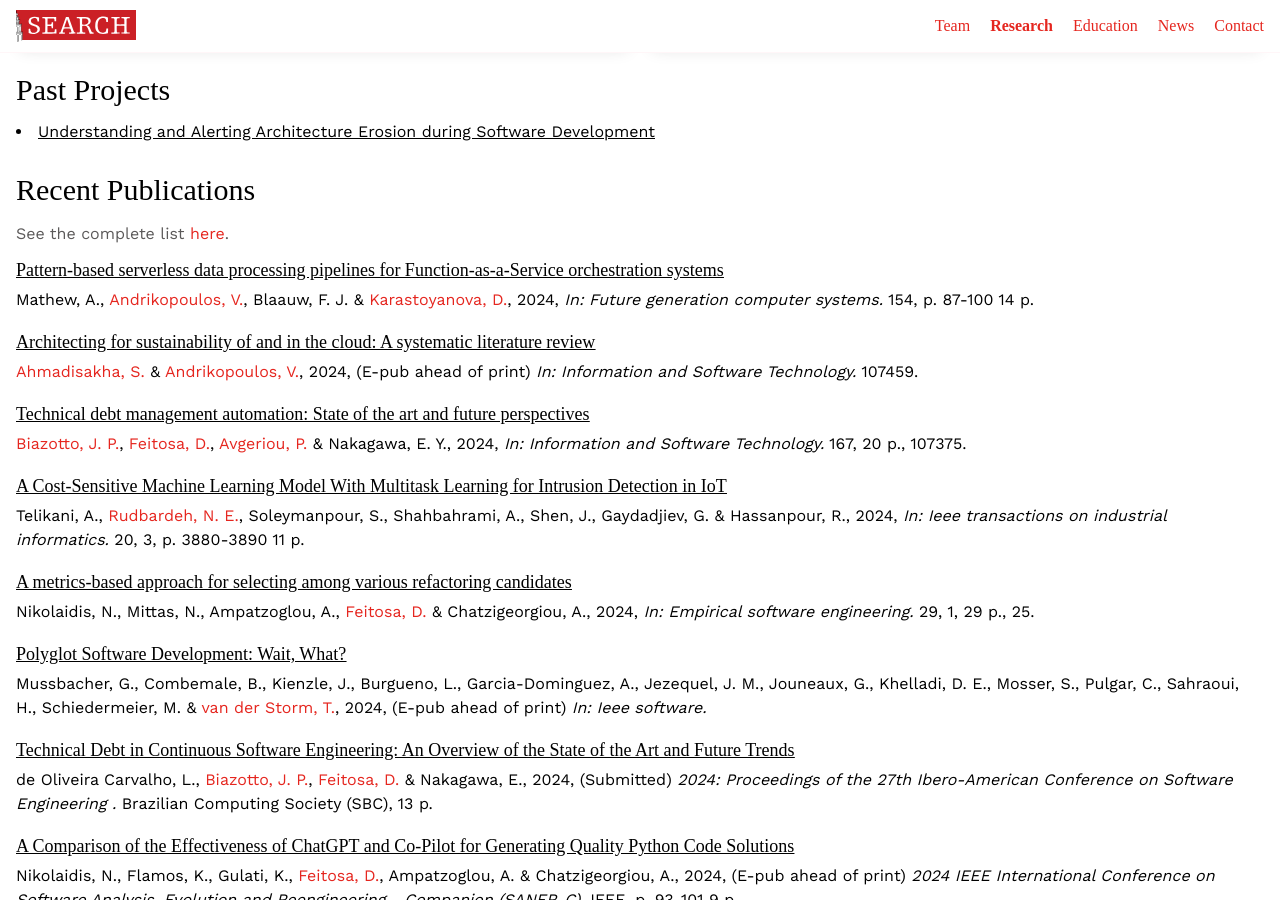
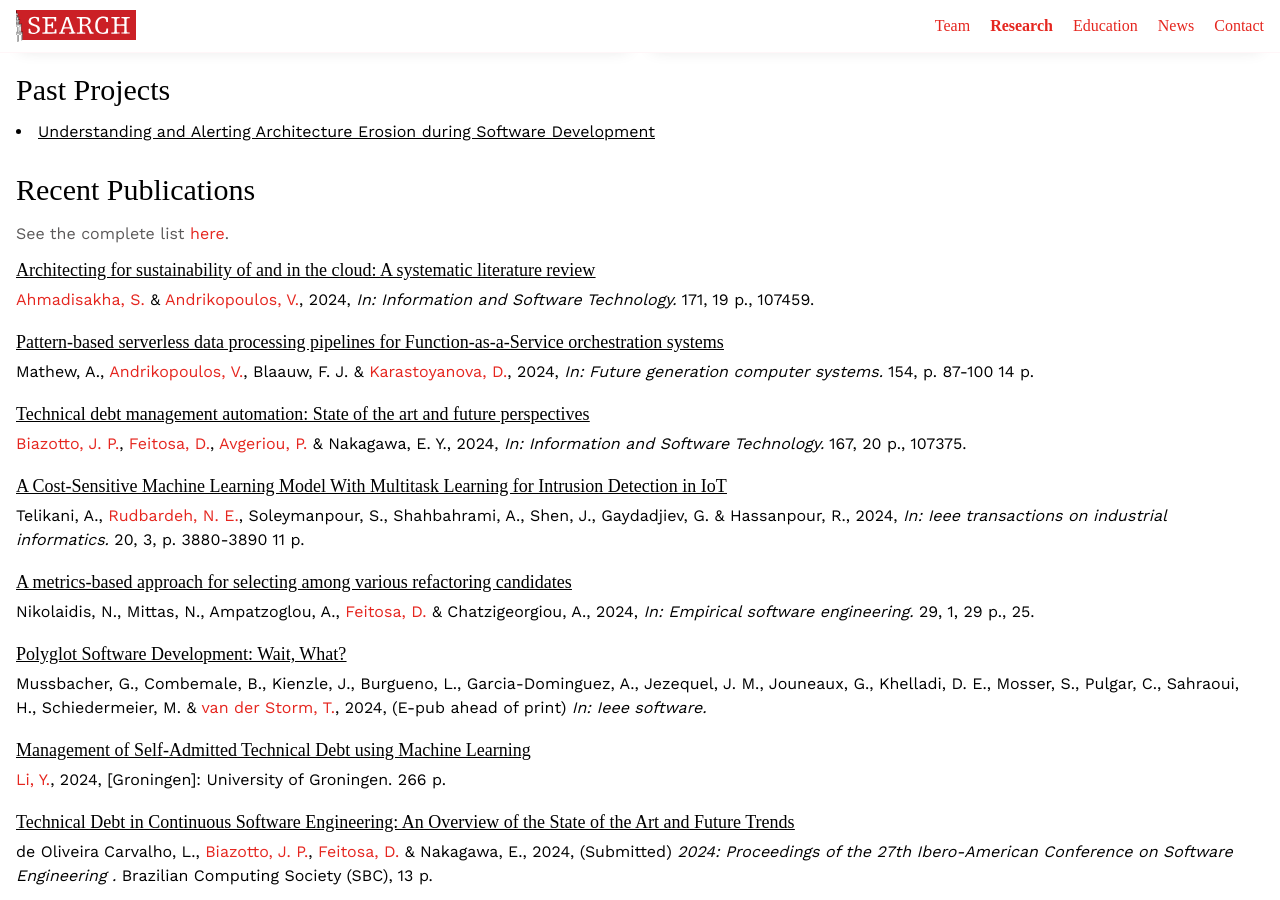
Before and after one commit to search-rug/search-rug.github.io, a Jekyll site: the page built from _pages/research.html, in a window 1280 px wide and 900 px high, scrolled down 944 px. Built offline with Jekyll 4.4.1, drawn with Linux system fonts in a browser that asks for light colours; some web fonts are replaced.

Commit message:
Update contributions

```diff
--- a/_data/publications.json
+++ b/_data/publications.json
@@ -1,13 +1,13 @@
 [
+    {
+        "title": "Architecting for sustainability of and in the cloud: A systematic literature review",
+        "url": "https://research.rug.nl/en/publications/architecting-for-sustainability-of-and-in-the-cloud-a-systematic-",
+        "description": "<div class=\"rendering rendering_researchoutput  rendering_researchoutput_portal-short rendering_contributiontojournal rendering_portal-short rendering_contributiontojournal_portal-short\"><h3 class=\"title\"><a rel=\"ContributionToJournal\" href=\"https://research.rug.nl/en/publications/architecting-for-sustainability-of-and-in-the-cloud-a-systematic-\" class=\"link\"><span>Architecting for sustainability of and in the cloud: A systematic literature review</span></a></h3><a rel=\"Person\" href=\"https://research.rug.nl/en/persons/sahar-ahmadisakha\" class=\"link person\"><span>Ahmadisakha, S.</span></a> &amp; <a rel=\"Person\" href=\"https://research.rug.nl/en/persons/vasilios-andrikopoulos\" class=\"link person\"><span>Andrikopoulos, V.</span></a>, <span class=\"date\">2024</span>, <span class=\"journal\">In: <span>Information and Software Technology.</span></span> <span class=\"volume\">171</span>, <span class=\"numberofpages\">19 p.</span>, 107459.</div>"
+    },
     {
         "title": "Pattern-based serverless data processing pipelines for Function-as-a-Service orchestration systems",
         "url": "https://research.rug.nl/en/publications/pattern-based-serverless-data-processing-pipelines-for-function-a",
         "description": "<div class=\"rendering rendering_researchoutput  rendering_researchoutput_portal-short rendering_contributiontojournal rendering_portal-short rendering_contributiontojournal_portal-short\"><h3 class=\"title\"><a rel=\"ContributionToJournal\" href=\"https://research.rug.nl/en/publications/pattern-based-serverless-data-processing-pipelines-for-function-a\" class=\"link\"><span>Pattern-based serverless data processing pipelines for Function-as-a-Service orchestration systems</span></a></h3><span>Mathew, A.</span>, <a rel=\"Person\" href=\"https://research.rug.nl/en/persons/vasilios-andrikopoulos\" class=\"link person\"><span>Andrikopoulos, V.</span></a>, <span>Blaauw, F. J.</span> &amp; <a rel=\"Person\" href=\"https://research.rug.nl/en/persons/dimka-karastoyanova\" class=\"link person\"><span>Karastoyanova, D.</span></a>, <span class=\"date\">2024</span>, <span class=\"journal\">In: <span>Future generation computer systems.</span></span> <span class=\"volume\">154</span>, <span class=\"pages\">p. 87-100</span> <span class=\"numberofpages\">14 p.</span></div>"
-    },
-    {
-        "title": "Architecting for sustainability of and in the cloud: A systematic literature review",
-        "url": "https://research.rug.nl/en/publications/architecting-for-sustainability-of-and-in-the-cloud-a-systematic-",
-        "description": "<div class=\"rendering rendering_researchoutput  rendering_researchoutput_portal-short rendering_contributiontojournal rendering_portal-short rendering_contributiontojournal_portal-short\"><h3 class=\"title\"><a rel=\"ContributionToJournal\" href=\"https://research.rug.nl/en/publications/architecting-for-sustainability-of-and-in-the-cloud-a-systematic-\" class=\"link\"><span>Architecting for sustainability of and in the cloud: A systematic literature review</span></a></h3><a rel=\"Person\" href=\"https://research.rug.nl/en/persons/sahar-ahmadisakha\" class=\"link person\"><span>Ahmadisakha, S.</span></a> &amp; <a rel=\"Person\" href=\"https://research.rug.nl/en/persons/vasilios-andrikopoulos\" class=\"link person\"><span>Andrikopoulos, V.</span></a>, <span class=\"date\">2024</span>, (E-pub ahead of print) <span class=\"journal\">In: <span>Information and Software Technology.</span></span> 107459.</div>"
     },
     {
         "title": "Technical debt management automation: State of the art and future perspectives",
@@ -28,6 +28,11 @@
         "title": "Polyglot Software Development: Wait, What?",
         "url": "https://research.rug.nl/en/publications/polyglot-software-development-wait-what",
         "description": "<div class=\"rendering rendering_researchoutput  rendering_researchoutput_portal-short rendering_contributiontojournal rendering_portal-short rendering_contributiontojournal_portal-short\"><h3 class=\"title\"><a rel=\"ContributionToJournal\" href=\"https://research.rug.nl/en/publications/polyglot-software-development-wait-what\" class=\"link\"><span>Polyglot Software Development: Wait, What?</span></a></h3><span>Mussbacher, G.</span>, <span>Combemale, B.</span>, <span>Kienzle, J.</span>, <span>Burgueno, L.</span>, <span>Garcia-Dominguez, A.</span>, <span>Jezequel, J. M.</span>, <span>Jouneaux, G.</span>, <span>Khelladi, D. E.</span>, <span>Mosser, S.</span>, <span>Pulgar, C.</span>, <span>Sahraoui, H.</span>, <span>Schiedermeier, M.</span> &amp; <a rel=\"Person\" href=\"https://research.rug.nl/en/persons/tijs-van-der-storm\" class=\"link person\"><span>van der Storm, T.</span></a>, <span class=\"date\">2024</span>, (E-pub ahead of print) <span class=\"journal\">In: <span>Ieee software.</span></span></div>"
+    },
+    {
+        "title": "Management of Self-Admitted Technical Debt using Machine Learning",
+        "url": "https://research.rug.nl/en/publications/management-of-self-admitted-technical-debt-using-machine-learning",
+        "description": "<div class=\"rendering rendering_researchoutput  rendering_researchoutput_portal-short rendering_thesis rendering_portal-short rendering_thesis_portal-short\"><h3 class=\"title\"><a rel=\"Thesis\" href=\"https://research.rug.nl/en/publications/management-of-self-admitted-technical-debt-using-machine-learning\" class=\"link\"><span>Management of Self-Admitted Technical Debt using Machine Learning</span></a></h3><a rel=\"Person\" href=\"https://research.rug.nl/en/persons/yikun-li\" class=\"link person\"><span>Li, Y.</span></a>, <span class=\"date\">2024</span>, [Groningen]: <span>University of Groningen</span>. <span class=\"numberofpages\">266 p.</span></div>"
     },
     {
         "title": "Technical Debt in Continuous Software Engineering: An Overview of the State of the Art and Future Trends",
```
